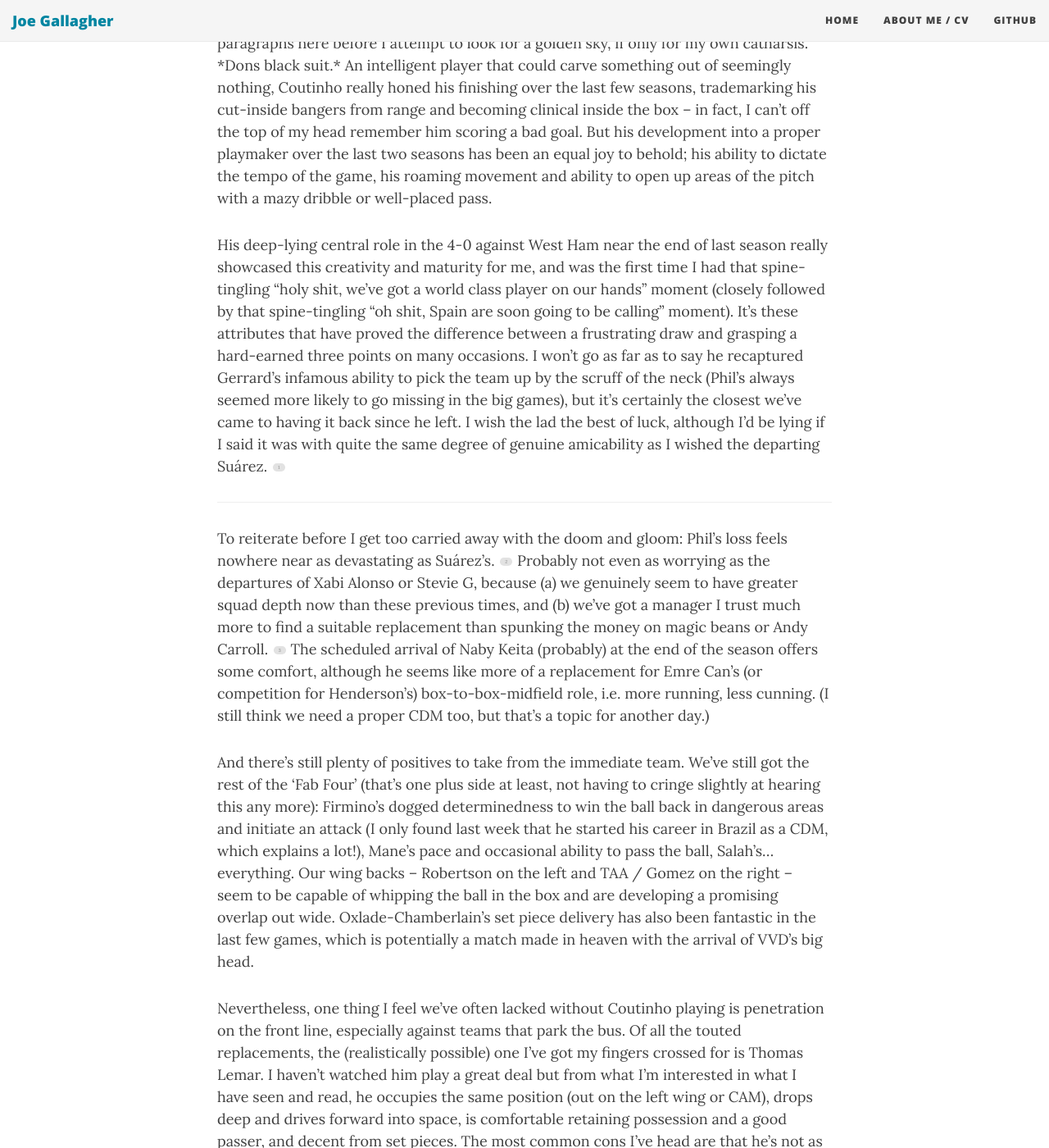
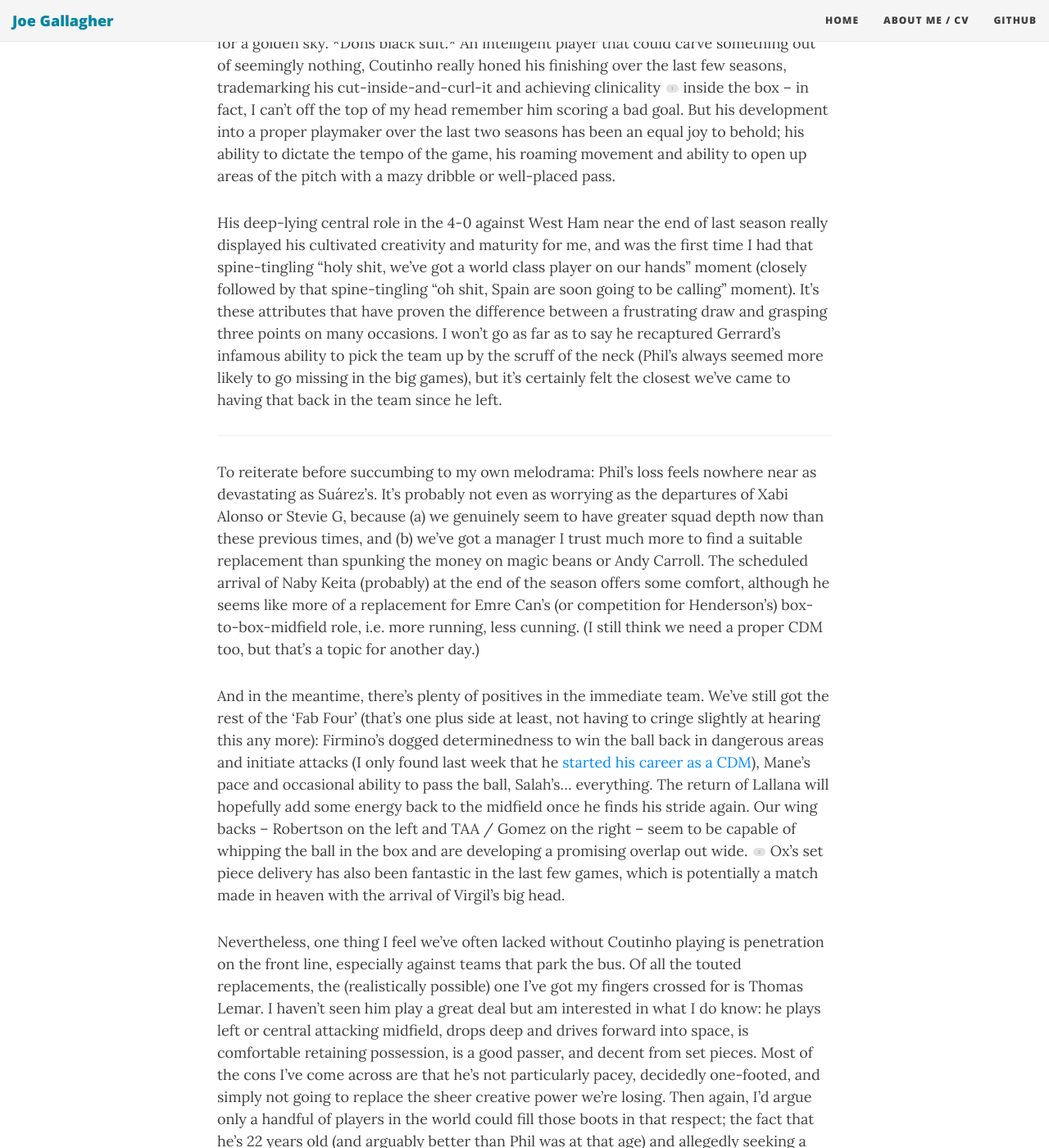
Before and after one commit to JoGall/jogall.github.io, a Jekyll site: the page built from _posts/2018-01-07-bye-bye-phil.md, in a window 1280 px wide and 1400 px high, scrolled down 1137 px. Shown: the whole window at 82% size. Built offline with Jekyll 4.4.1, drawn with Linux system fonts in a browser that asks for light colours; nearby versions of some CDN libraries; comment, search, counter and statistics services are not loaded; some of the changed text lies outside the part shown.

Commit message:
Update 2018-01-07-bye-bye-phil.md

```diff
--- a/_posts/2018-01-07-bye-bye-phil.md
+++ b/_posts/2018-01-07-bye-bye-phil.md
@@ -13,34 +13,40 @@
 bigimg: /img/coutinho.jpg
 ---
 
-I’m not going to lie; I’m gutted about Coutinho leaving. Not as gutted as Suárez leaving, obviously, but still like 60% as gutted.
+I’m not going to lie; I’m gutted about Philippe Coutinho leaving. Not as gutted as Suárez going, obviously, but still like 60% as much.
 
-I’ve tried calling on righteous indignation from the ‘no player is bigger than the club’ mantra; I’ve tried saying good riddance and calling him a snake; I’ve tried suspending disbelief when listening to the tabloids tell me we’re going to replace him with Thomas Lemar, Julian Draxler, Alexis Sanchez, Leon Goretzka, or Riyad Mahrez (or possibly all five) this month. The only real positive seems to be that we were doomed to lose him anyway and letting him go now puts an end to the whole fiasco of endless media speculation and constant snide games from Barcelona, allowing the rest of the team to try and get back to the season at hand.
+I’ve tried calling on righteous indignation from the ‘no player is bigger than the club’ mantra; I’ve tried saying good riddance and calling him a snake; I’ve tried believing the tabloids tell us we’re going to sign Thomas Lemar, Julian Draxler, Alexis Sanchez, Leon Goretzka, or Riyad Mahrez (or possibly all five) this month. But the only real positive seems to be that we were doomed to lose him anyway and letting him go now puts an end to the whole fiasco of endless media speculation and constant underhanded games from Barcelona, allowing the rest of the team to try and get back to the season at hand.
 
-But it’s little comfort: there’s a huge void in our attack that needs filling immediately. If getting the right player in this month seems like a big ask, then getting a new signing to fit seamlessly into a new system and gel with a new set of teammates halfway through the season is nigh-on impossible. The potential for this to derail our season and cause us to miss out on Champions League qualification would totally negate any extra millions we squeezed from Barca by selling mid-season.
+It’s little comfort though because there's now a big void in our attack and it needs filling immediately. And if getting the right player in this month seems like a big ask, then getting a new signing to fit into a new system and gel with a new set of teammates halfway through the season seems not only impossible but unfair. Whilst we still have plenty of strength left in the squad, such destablisation has serious potential to derail our season and cause us to miss out on Champions League qualification (and totally negate any extra millions we may have squeezed from Barca by selling mid-season).
 
 ------------------------------------------------------------------------
 
-I’m going to get a bit depressive and eulogise Phil’s Liverpool career for a couple of paragraphs here before I attempt to look for a golden sky, if only for my own catharsis. \*Dons black suit.\* An intelligent player that could carve something out of seemingly nothing, Coutinho really honed his finishing over the last few seasons, trademarking his cut-inside bangers from range and becoming clinical inside the box – in fact, I can’t off the top of my head remember him scoring a bad goal. But his development into a proper playmaker over the last two seasons has been an equal joy to behold; his ability to dictate the tempo of the game, his roaming movement and ability to open up areas of the pitch with a mazy dribble or well-placed pass.
+For my own catharsis, I’m going to eulogise Phil for a couple of paragraphs before looking for a golden sky. \*Dons black suit.\* An intelligent player that could carve something out of seemingly nothing, Coutinho really honed his finishing over the last few seasons, trademarking his cut-inside-and-curl-it and achieving clinicality [^1] inside the box – in fact, I can’t off the top of my head remember him scoring a bad goal. But his development into a proper playmaker over the last two seasons has been an equal joy to behold; his ability to dictate the tempo of the game, his roaming movement and ability to open up areas of the pitch with a mazy dribble or well-placed pass.
 
-His deep-lying central role in the 4-0 against West Ham near the end of last season really showcased this creativity and maturity for me, and was the first time I had that spine-tingling “holy shit, we’ve got a world class player on our hands” moment (closely followed by that spine-tingling “oh shit, Spain are soon going to be calling” moment). It’s these attributes that have proved the difference between a frustrating draw and grasping a hard-earned three points on many occasions. I won’t go as far as to say he recaptured Gerrard’s infamous ability to pick the team up by the scruff of the neck (Phil’s always seemed more likely to go missing in the big games), but it’s certainly the closest we’ve came to having it back since he left. I wish the lad the best of luck, although I’d be lying if I said it was with quite the same degree of genuine amicability as I wished the departing Suárez. [^1]
+His deep-lying central role in the 4-0 against West Ham near the end of last season really displayed his cultivated creativity and maturity for me, and was the first time I had that spine-tingling “holy shit, we’ve got a world class player on our hands” moment (closely followed by that spine-tingling “oh shit, Spain are soon going to be calling” moment). It’s these attributes that have proven the difference between a frustrating draw and grasping three points on many occasions. I won’t go as far as to say he recaptured Gerrard’s infamous ability to pick the team up by the scruff of the neck (Phil’s always seemed more likely to go missing in the big games), but it’s certainly felt the closest we’ve came to having that back in the team since he left.
 
 ------------------------------------------------------------------------
 
-To reiterate before I get too carried away with the doom and gloom: Phil’s loss feels nowhere near as devastating as Suárez’s. [^2] Probably not even as worrying as the departures of Xabi Alonso or Stevie G, because (a) we genuinely seem to have greater squad depth now than these previous times, and (b) we’ve got a manager I trust much more to find a suitable replacement than spunking the money on magic beans or Andy Carroll. [^3] The scheduled arrival of Naby Keita (probably) at the end of the season offers some comfort, although he seems like more of a replacement for Emre Can’s (or competition for Henderson’s) box-to-box-midfield role, i.e. more running, less cunning. (I still think we need a proper CDM too, but that’s a topic for another day.)
+To reiterate before succumbing to my own melodrama: Phil’s loss feels nowhere near as devastating as Suárez’s. It's probably not even as worrying as the departures of Xabi Alonso or Stevie G, because (a) we genuinely seem to have greater squad depth now than these previous times, and (b) we’ve got a manager I trust much more to find a suitable replacement than spunking the money on magic beans or Andy Carroll. The scheduled arrival of Naby Keita (probably) at the end of the season offers some comfort, although he seems like more of a replacement for Emre Can’s (or competition for Henderson’s) box-to-box-midfield role, i.e. more running, less cunning. (I still think we need a proper CDM too, but that’s a topic for another day.)
 
-And there’s still plenty of positives to take from the immediate team. We’ve still got the rest of the ‘Fab Four’ (that’s one plus side at least, not having to cringe slightly at hearing this any more): Firmino’s dogged determinedness to win the ball back in dangerous areas and initiate an attack (I only found last week that he started his career in Brazil as a CDM, which explains a lot!), Mane’s pace and occasional ability to pass the ball, Salah’s... everything. Our wing backs – Robertson on the left and TAA / Gomez on the right – seem to be capable of whipping the ball in the box and are developing a promising overlap out wide. Oxlade-Chamberlain’s set piece delivery has also been fantastic in the last few games, which is potentially a match made in heaven with the arrival of VVD’s big head.
+And in the meantime, there’s plenty of positives in the immediate team. We’ve still got the rest of the ‘Fab Four’ (that’s one plus side at least, not having to cringe slightly at hearing this any more): Firmino’s dogged determinedness to win the ball back in dangerous areas and initiate attacks (I only found last week that he [started his career as a CDM](https://thesefootballtimes.co/2017/09/20/roberto-firmino-a-unique-breed-of-the-complete-modern-centre-forward/)), Mane’s pace and occasional ability to pass the ball, Salah’s... everything. The return of Lallana will hopefully add some energy back to the midfield once he finds his stride again. Our wing backs – Robertson on the left and TAA / Gomez on the right – seem to be capable of whipping the ball in the box and are developing a promising overlap out wide. [^2] Ox’s set piece delivery has also been fantastic in the last few games, which is potentially a match made in heaven with the arrival of Virgil’s big head.
 
-Nevertheless, one thing I feel we’ve often lacked without Coutinho playing is penetration on the front line, especially against teams that park the bus. Of all the touted replacements, the (realistically possible) one I’ve got my fingers crossed for is Thomas Lemar. I haven’t watched him play a great deal but from what I’m interested in what I have seen and read, he occupies the same position (out on the left wing or CAM), drops deep and drives forward into space, is comfortable retaining possession and a good passer, and decent from set pieces. The most common cons I’ve head are that he’s not as pacey, decidedly one-footed (so no more 25 yard cut-in bangers), and simply not going to replace the sheer creative power we’re losing; then again, I’d argue only a handful of players in the world could fill those boots in that respect. The fact that he’s 22 years old (and arguably better than Phil was at that age) and allegedly seeking a move away from Monaco should be his biggest selling points.
+Nevertheless, one thing I feel we’ve often lacked without Coutinho playing is penetration on the front line, especially against teams that park the bus. Of all the touted replacements, the (realistically possible) one I’ve got my fingers crossed for is Thomas Lemar. I haven’t seen him play a great deal but am interested in what I do know: he plays left or central attacking midfield, drops deep and drives forward into space, is comfortable retaining possession, is a good passer, and decent from set pieces. Most of the cons I've come across are that he’s not particularly pacey, decidedly one-footed, and simply not going to replace the sheer creative power we’re losing. Then again, I’d argue only a handful of players in the world could fill those boots in that respect; the fact that he’s 22 years old (and arguably better than Phil was at that age) and allegedly seeking a move away from Monaco should be major selling points.
 
-The inevitably bitter pill to swallow – whomever we go for, now or in the summer – is going to be the price; you’re never going to get a bargain with a transparent warchest. Reports suggested Monaco accepted a £90m from Arsenal in the summer (an apparently ill-conceived craic by Arsenal which they hilariously pulled the plug on immediately after the bid was accepted). Whilst this would have seemed like silly money even a year ago, if I was the man in charge right now and had the option to, I’d just say fuck it and shell up the £90m for him right now.
+The inevitable bitter pill to swallow – whomever we go for, now or in the summer – is going to be the price. Reports suggested Monaco accepted a £90m from Arsenal in the summer (an apparently ill-conceived bluff by Arsenal which they hilariously pulled the plug on immediately after the bid was accepted), and whilst this would have seemed like silly money even a year ago, I would just say fuck it and cough up £90m now if he seems like the best fit. We’re never going to get a bargain with a transparent warchest anyway.
 
-Well, enough speculation. I’ve got faith in Jurgen; he’s had five months to prepare for this increasingly-likely eventuality, and he’s got 23 shopping days left to steady the ship. But should February arrives and we’ve decided to wait until summer to splash the cash, that faith will dwindle in the face of being much less confident about us securing a top four finish this season.
+Many have argued we shouldn't rush out and sign a replacement this month given some of the previous flops we've purchased in January: Christian Benteke, Mario Balotelli, Andy Carroll. But what about the good signings? Suarez, Sturridge, Mascherano, Agger and Coutinho himself were all signed in January transfer windows. This hit:miss ratio seems the same as during the summer transfer window to me.
+
+I’ve got faith in Jürgen. He’s had five months to prepare for this increasingly-likely eventuality, and he’s got 23 shopping days left to steady the ship. I don't think he'd have spent £75m on a defender this January if he wasn't focussed on the season at hand. But there's a serious chasm in the engine room of the team that now needs filling, and as soon as possible.
 
 ------------------------------------------------------------------------
 
-[^1]: It’s hard to put a finger on why I and many others feel this way. If a player genuinely wants to leave his current club and there’s nothing that can change his mind, then cashing in on a decent sum from the player’s departure is probably the only decent option available to the club. The £142m fee Coutinho fetched was in part down to him signing a new contract with Liverpool in January, although this contract was frequently used as a leash to tie him to the club for the next five years. One could argue this is exactly how contracts should work, yet I’ve heard many grievances about Emre Can refusing to sign a new contract and leaving for Juventus on a free at the end of this season, despite honouring his previous contract by seeing it out and refusing to sign another so he can leave once it ends. It seems that if you want to leave your club, you’re damned if you do and damned if you don’t (sign a new contract). All I know is that I’m aggrieved to be losing Can after us sinking £10m, four years, and 100+ games into developing him (I’m not bothered about losing him as a player as I’m one of those apparent freaks who doesn’t rate the lad; I appreciate his basic defensive abilities but think he offers very little going forward), and would rather get money for a departing player.
+As for Phil, I wish the lad the best of luck, although I’d be lying if I said it was with quite the same degree of genuine amicability as I wished the departing Suárez. It’s hard to put a finger on why I (and it seems many others) feel this way. If a player genuinely wants to leave his current club and there’s nothing that can change his mind, then recovering a decent fee from their eventual departure seems the only good option available to the club. The £142m Coutinho fetched was probably at least partly due to him signing a new contract with Liverpool in January, but this contract has acted like a leash for him and many have demanded he see out the remaining 4.5 years left on it. One could argue this is exactly how contracts should work, yet I’ve heard many grievances about Emre Can refusing to sign a new contract and leaving for Juventus on a free at the end of this season, despite honouring him honouring the contract he signed by seeing it out and choosing not to sign another one. If you have ambitions of leaving your current club, it seems you’re damned if you do and damned if you don’t (sign a new contract). I'm not sure which option is better for the player, but as a fan I feel much more aggrieved to be losing Can after sinking £10m, four years, and 100+ games into developing him than to be cashing in on £142m for Phil. [^3]
 
-[^2]: Coutinho’s loss feels nowhere near as devastating as that of Luis Suárez.
+------------------------------------------------------------------------
 
-[^3]: I’m not taking the piss specifically out of Kenny, I know he brought Suárez in during the same January window. We have had our share of woeful, ‘board-approved’ signings in the past though.
+[^1]: I doubt this is a word but my inner Iain 'bouncebackability' Dowie wants it to be.
+
+[^2]: I've been genuinely impressed with TAA and Gomez; although they both need a fair amount of work on their defensive game, they're still young and their attacking outputs are both arguably superior to Clyne's. In fact, I think he's seriously going to have to compete for his old RB position when he returns from injury.
+
+[^3]: I’m not bothered about losing him as a player as I’m one of those apparent freaks who doesn’t rate the lad; I appreciate his basic defensive abilities but think he offers very little going forward.
```
